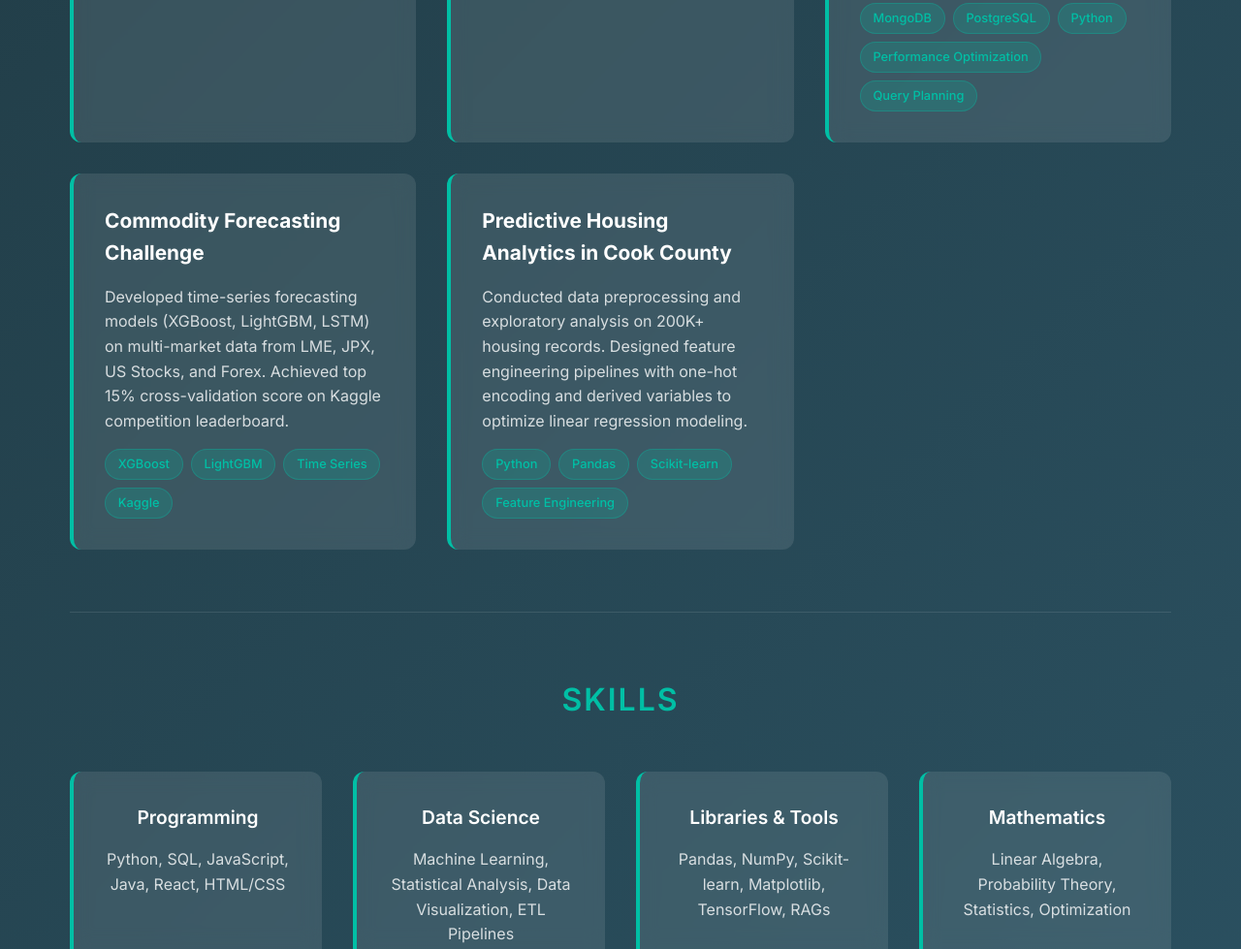
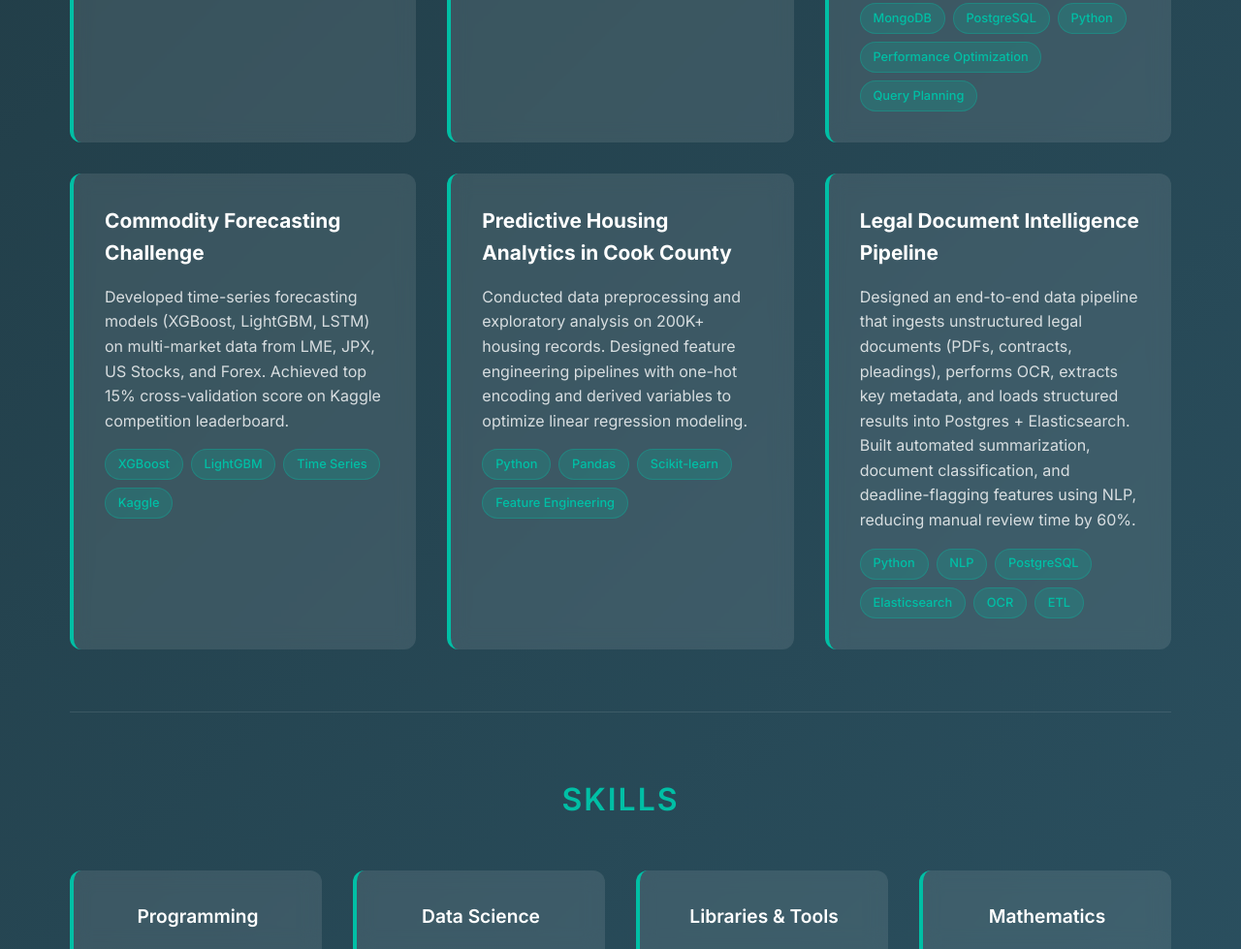
Before and after one commit to mokindacool/mokindacool.github.io, a plain HTML site: page index.html in a window 1280 px wide. Shown: the part 4296-5275 px from the top of the page at 97% size. Drawn offline with Linux system fonts and the light colour scheme.

Commit message:
added a new project

```diff
--- a/index.html
+++ b/index.html
@@ -681,6 +681,19 @@
           </div>
         </div>
 
+        <div class="project" data-category="data-engineering machine-learning">
+          <h3>Legal Document Intelligence Pipeline</h3>
+          <p>Designed an end-to-end data pipeline that ingests unstructured legal documents (PDFs, contracts, pleadings), performs OCR, extracts key metadata, and loads structured results into Postgres + Elasticsearch. Built automated summarization, document classification, and deadline-flagging features using NLP, reducing manual review time by 60%.</p>
+          <div class="tech-stack">
+            <span class="tech-tag">Python</span>
+            <span class="tech-tag">NLP</span>
+            <span class="tech-tag">PostgreSQL</span>
+            <span class="tech-tag">Elasticsearch</span>
+            <span class="tech-tag">OCR</span>
+            <span class="tech-tag">ETL</span>
+          </div>
+        </div>
+
       </div>
     </section>
 
```
